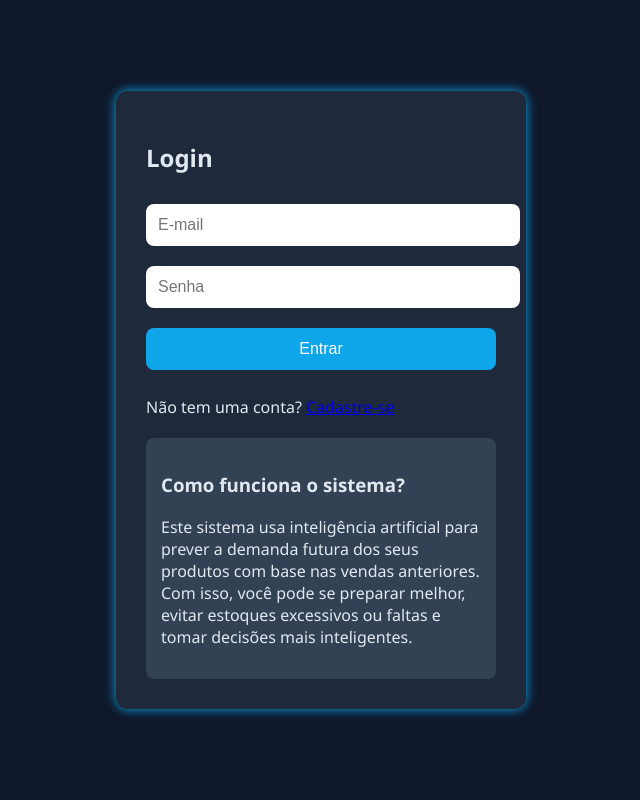
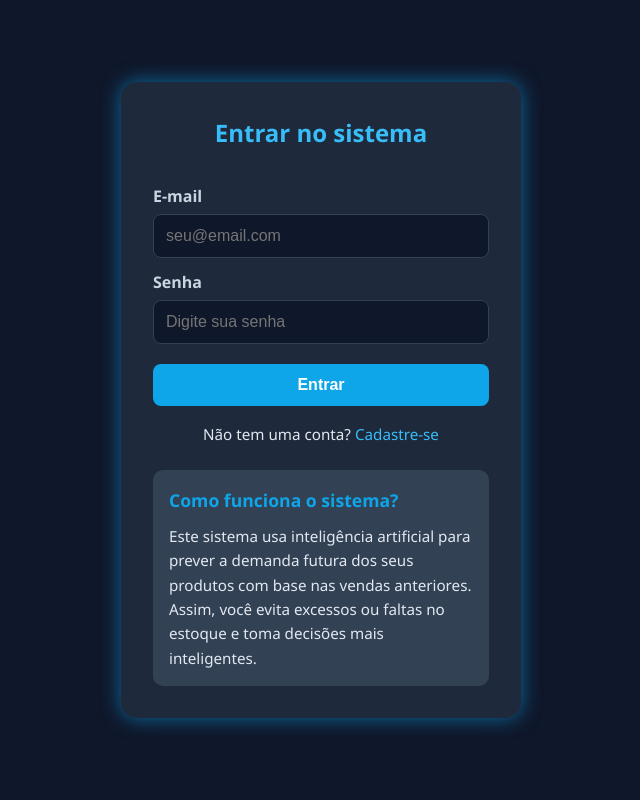
Before and after one commit to PedroSantos0806/tcc, a Flask app: page /auth/login in a window 1280 px wide. Shown: the whole page, without its empty margins (319-959 px from the left). Run offline with Flask 3, Linux system fonts and the light colour scheme.

Commit message:
mudança no cadastro, login e atualização do css

```diff
--- a/tcc_app/static/style.css
+++ b/tcc_app/static/style.css
@@ -1,75 +1,181 @@
+/* Reset básico */
+* {
+    box-sizing: border-box;
+    margin: 0;
+    padding: 0;
+}
+
 body {
     font-family: 'Segoe UI', sans-serif;
     background-color: #0f172a;
     color: #e2e8f0;
-    margin: 0;
-    padding: 0;
+    line-height: 1.6;
+    min-height: 100vh;
 }
 
+/* Página de login/cadastro centralizada */
 .login-page {
     display: flex;
     justify-content: center;
     align-items: center;
+    padding: 20px;
     height: 100vh;
 }
 
+/* Container do formulário */
 .login-container {
     background: #1e293b;
-    padding: 30px;
-    border-radius: 12px;
-    box-shadow: 0 0 12px #0ea5e9;
-    width: 350px;
+    padding: 32px;
+    border-radius: 16px;
+    box-shadow: 0 0 20px rgba(14, 165, 233, 0.6);
+    width: 100%;
+    max-width: 400px;
+    text-align: center;
+    transition: all 0.3s ease-in-out;
 }
 
-input, button {
-    width: 100%;
-    padding: 12px;
-    margin: 10px 0;
-    border-radius: 8px;
-    border: none;
-    font-size: 1em;
+/* Títulos */
+.login-container h2 {
+    margin-bottom: 20px;
+    color: #38bdf8;
 }
 
+/* Formulário */
+.form-box {
+    display: flex;
+    flex-direction: column;
+    align-items: stretch;
+    text-align: left;
+}
+
+label {
+    font-weight: 600;
+    margin-top: 12px;
+    margin-bottom: 4px;
+    color: #cbd5e1;
+}
+
+input {
+    padding: 12px;
+    border-radius: 8px;
+    border: 1px solid #334155;
+    background-color: #0f172a;
+    color: #e2e8f0;
+    font-size: 1em;
+    outline: none;
+    transition: border-color 0.3s;
+}
+
+input:focus {
+    border-color: #0ea5e9;
+}
+
+/* Botões */
 button {
     background-color: #0ea5e9;
     color: white;
+    font-weight: bold;
+    padding: 12px;
+    margin-top: 20px;
+    border: none;
+    border-radius: 8px;
     cursor: pointer;
+    font-size: 1em;
+    transition: background-color 0.3s ease;
 }
 
 button:hover {
     background-color: #0284c7;
 }
 
-.erro {
-    color: #f87171;
-    font-size: 0.9em;
+/* Erro */
+.erro-box {
+    background-color: #ffe6e6;
+    border: 1px solid #ff4d4d;
+    color: #cc0000;
+    padding: 12px;
+    border-radius: 8px;
+    margin-bottom: 16px;
+    font-weight: bold;
 }
 
-.explicacao {
-    margin-top: 20px;
-    background: #334155;
-    padding: 15px;
-    border-radius: 8px;
+.erro-msg {
+    margin: 0;
+    font-size: 0.95em;
 }
 
+/* Link para login/cadastro */
+.login-link {
+    margin-top: 16px;
+    font-size: 0.95rem;
+}
+
+.login-link a {
+    color: #38bdf8;
+    text-decoration: none;
+}
+
+.login-link a:hover {
+    text-decoration: underline;
+}
+
+/* Caixa explicativa */
+.explicacao {
+    margin-top: 24px;
+    background: #334155;
+    padding: 16px;
+    border-radius: 10px;
+    font-size: 0.95rem;
+    text-align: left;
+    color: #e2e8f0;
+}
+
+.explicacao h3 {
+    color: #0ea5e9;
+    margin-bottom: 10px;
+    font-size: 1.1rem;
+}
+
+/* Navegação */
 .nav {
     background: #1e293b;
-    padding: 15px;
+    padding: 15px 20px;
     display: flex;
-    justify-content: space-around;
+    justify-content: space-between;
     align-items: center;
+    border-bottom: 1px solid #334155;
 }
 
 .nav a {
     color: #0ea5e9;
     text-decoration: none;
-    margin: 0 10px;
+    font-weight: 500;
+    margin: 0 12px;
+    transition: color 0.2s;
 }
 
 .nav a:hover {
+    color: #38bdf8;
     text-decoration: underline;
 }
 
+/* Conteúdo da página */
 .content {
-    padding: 40px;
+    padding: 40px 20px;
 }
+
+/* Responsividade */
+@media (max-width: 480px) {
+    .login-container {
+        padding: 24px;
+        border-radius: 12px;
+    }
+
+    .nav {
+        flex-direction: column;
+    }
+
+    .nav a {
+        margin: 8px 0;
+    }
+}
--- a/tcc_app/templates/login.html
+++ b/tcc_app/templates/login.html
@@ -7,19 +7,29 @@
 </head>
 <body class="login-page">
     <div class="login-container">
-        <h2>Login</h2>
-        <form method="POST">
-            <input type="email" name="email" placeholder="E-mail" required>
-            <input type="password" name="senha" placeholder="Senha" required>
+        <h2>Entrar no sistema</h2>
+
+        {% if erro %}
+            <div class="erro-box">
+                <p class="erro-msg">{{ erro }}</p>
+            </div>
+        {% endif %}
+
+        <form method="POST" class="form-box">
+            <label for="email">E-mail</label>
+            <input type="email" name="email" id="email" placeholder="seu@email.com" required>
+
+            <label for="senha">Senha</label>
+            <input type="password" name="senha" id="senha" placeholder="Digite sua senha" required>
+
             <button type="submit">Entrar</button>
         </form>
-        <p>Não tem uma conta? <a href="{{ url_for('auth_bp.cadastro') }}">Cadastre-se</a>
-        {% if erro %}
-            <p class="erro">{{ erro }}</p>
-        {% endif %}
+
+        <p class="login-link">Não tem uma conta? <a href="{{ url_for('auth_bp.cadastro') }}">Cadastre-se</a></p>
+
         <div class="explicacao">
             <h3>Como funciona o sistema?</h3>
-            <p>Este sistema usa inteligência artificial para prever a demanda futura dos seus produtos com base nas vendas anteriores. Com isso, você pode se preparar melhor, evitar estoques excessivos ou faltas e tomar decisões mais inteligentes.</p>
+            <p>Este sistema usa inteligência artificial para prever a demanda futura dos seus produtos com base nas vendas anteriores. Assim, você evita excessos ou faltas no estoque e toma decisões mais inteligentes.</p>
         </div>
     </div>
 </body>
```
Also changed, not shown: tcc_app/templates/cadastro.html (+20 -9 lines).
